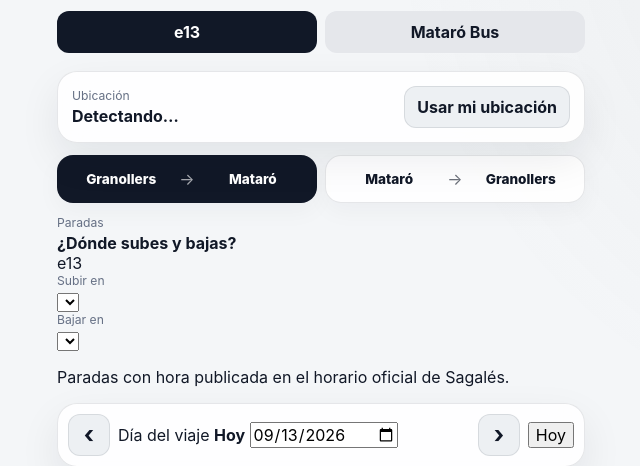
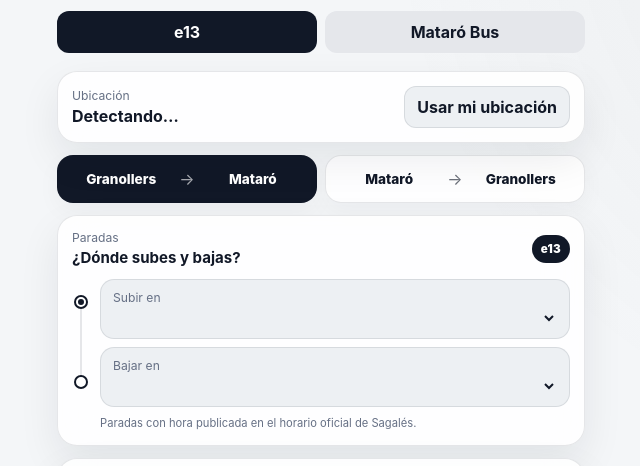
Before and after one commit to newdhas/bus-granollers-mataro, a website with bundled scripts: page index.html in a window 1280 px wide. Shown: the part 110-576 px from the top of the page, without its empty margins (319-959 px from the left). Built offline with nearby package versions, Linux system fonts and the light colour scheme.

Commit message:
Polish e13 date and stop selectors

```diff
--- a/styles.css
+++ b/styles.css
@@ -38,7 +38,7 @@ body {
     radial-gradient(circle at top right, rgba(127,127,127,.08), transparent 36rem),
     var(--bg);
 }
-button, input { font: inherit; }
+button, input, select { font: inherit; }
 
 .app-shell {
   width: min(100%, 560px);
@@ -64,7 +64,7 @@ h1 { margin: 0; font-size: 2rem; letter-spacing: -.04em; }
 .clock { font-size: 1.05rem; font-weight: 800; color: var(--muted); }
 
 .location-panel,
-.route-meta,
+.stop-panel,
 .date-panel,
 .info-card {
   background: var(--card);
@@ -121,19 +121,98 @@ h1 { margin: 0; font-size: 2rem; letter-spacing: -.04em; }
 .route-city { font-size: .85rem; font-weight: 800; }
 .route-arrow { opacity: .62; }
 
-.route-meta {
+.stop-panel {
+  padding: 14px;
+}
+.stop-panel-head {
+  display: flex;
+  align-items: center;
+  justify-content: space-between;
+  gap: 12px;
+  margin-bottom: 12px;
+}
+.stop-panel-head strong {
+  display: block;
+  font-size: .94rem;
+}
+.mini-badge {
+  display: inline-flex;
+  align-items: center;
+  justify-content: center;
+  min-width: 38px;
+  height: 28px;
+  padding: 0 9px;
+  border-radius: 999px;
+  background: var(--accent);
+  color: var(--accent-contrast);
+  font-size: .72rem;
+  font-weight: 900;
+  letter-spacing: .02em;
+}
+.stop-route-grid {
   display: grid;
-  grid-template-columns: 1fr 1fr;
-  gap: 12px;
-  padding: 14px 16px;
+  grid-template-columns: 18px minmax(0,1fr);
+  gap: 10px;
+  align-items: stretch;
 }
-.route-meta strong {
+.stop-rail {
+  display: grid;
+  grid-template-rows: 12px 1fr 12px;
+  justify-items: center;
+  padding: 18px 0;
+}
+.stop-dot {
+  width: 10px;
+  height: 10px;
+  border-radius: 50%;
+  background: var(--accent);
+  border: 2px solid var(--card-solid);
+  box-shadow: 0 0 0 2px var(--accent);
+}
+.stop-dot-destination {
+  background: var(--card-solid);
+}
+.stop-line {
+  width: 2px;
+  min-height: 24px;
+  background: var(--line);
+}
+.stop-fields {
+  display: grid;
+  gap: 8px;
+}
+.stop-field {
   display: block;
+  min-width: 0;
+  padding: 10px 12px;
+  border: 1px solid var(--line);
+  border-radius: 14px;
+  background: var(--soft);
+}
+.stop-field select {
+  width: 100%;
+  min-width: 0;
+  border: 0;
+  outline: 0;
+  background: transparent;
+  color: var(--text);
+  font-weight: 850;
   font-size: .9rem;
-  line-height: 1.3;
+  cursor: pointer;
+}
+.stop-field option {
+  color: CanvasText;
+  background: Canvas;
+}
+.stop-note {
+  margin: 9px 0 0 28px;
+  color: var(--muted);
+  font-size: .7rem;
+  line-height: 1.35;
 }
 
 .date-panel {
+  position: relative;
   display: grid;
   grid-template-columns: 42px minmax(0,1fr) 42px auto;
   gap: 8px;
@@ -141,28 +220,47 @@ h1 { margin: 0; font-size: 2rem; letter-spacing: -.04em; }
   margin-top: 12px;
   padding: 10px;
 }
-.date-picker {
+.date-picker-shell {
+  position: relative;
   min-width: 0;
+  min-height: 48px;
+  display: flex;
+  flex-direction: column;
+  justify-content: center;
+  padding: 7px 12px;
+  border: 1px solid var(--line);
+  border-radius: 14px;
+  background: var(--soft);
+  overflow: hidden;
+}
+.date-caption {
   display: block;
-  padding: 0 2px;
+  color: var(--muted);
+  font-size: .7rem;
+  font-weight: 700;
+  margin-bottom: 1px;
 }
-.date-picker .muted { margin-bottom: 2px; }
-.date-picker input {
+.date-picker-shell strong {
+  display: block;
+  overflow: hidden;
+  text-overflow: ellipsis;
+  white-space: nowrap;
+  font-size: .9rem;
+  font-weight: 900;
+}
+.date-picker-shell input {
+  position: absolute;
+  inset: 0;
   width: 100%;
-  min-width: 0;
-  border: 0;
-  outline: 0;
-  background: transparent;
-  color: var(--text);
-  font-weight: 850;
-  font-size: .95rem;
-  color-scheme: light dark;
+  height: 100%;
+  opacity: 0;
+  cursor: pointer;
 }
 .date-nav-btn {
   width: 42px;
-  height: 42px;
+  height: 48px;
   border: 1px solid var(--line);
-  border-radius: 12px;
+  border-radius: 14px;
   background: var(--soft);
   color: var(--text);
   font-size: 1.5rem;
@@ -170,7 +268,17 @@ h1 { margin: 0; font-size: 2rem; letter-spacing: -.04em; }
   font-weight: 700;
   cursor: pointer;
 }
-.today-btn { white-space: nowrap; }
+.date-today-btn {
+  height: 48px;
+  border: 0;
+  border-radius: 14px;
+  padding: 0 12px;
+  background: var(--accent);
+  color: var(--accent-contrast);
+  font-size: .78rem;
+  font-weight: 850;
+  cursor: pointer;
+}
 
 .calendar-chip {
   display: inline-flex;
@@ -190,7 +298,7 @@ h1 { margin: 0; font-size: 2rem; letter-spacing: -.04em; }
   color: var(--muted);
   font-size: .78rem;
 }
-.hidden { display: none; }
+.hidden { display: none !important; }
 
 .results { display: grid; gap: 10px; }
 
@@ -277,15 +385,12 @@ code { font-family: ui-monospace, SFMono-Regular, Menlo, monospace; }
 
 .skeleton { opacity: .72; }
 
-@media (max-width: 430px) {
-  .date-panel {
-    grid-template-columns: 40px minmax(0,1fr) 40px;
-  }
-  .today-btn { grid-column: 1 / -1; width: 100%; }
-}
-
 @media (max-width: 390px) {
   .route-city { font-size:.76rem; }
-  .route-meta { grid-template-columns: 1fr; }
+  .date-panel { grid-template-columns: 38px minmax(0,1fr) 38px auto; gap: 6px; }
+  .date-nav-btn { width:38px; }
+  .date-today-btn { padding:0 9px; }
+  .date-picker-shell { padding-left:10px; padding-right:10px; }
+  .date-picker-shell strong { font-size:.82rem; }
   .next-main { align-items:flex-start; }
 }
```
